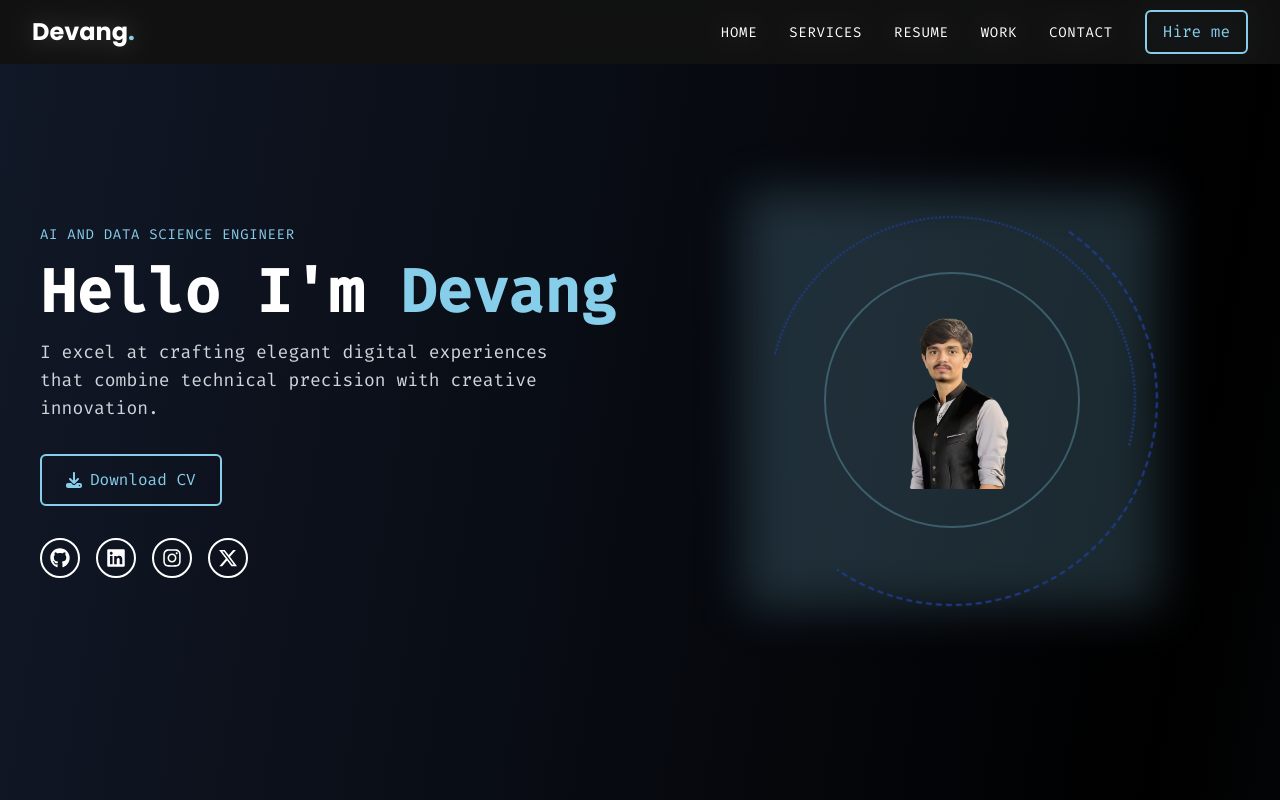
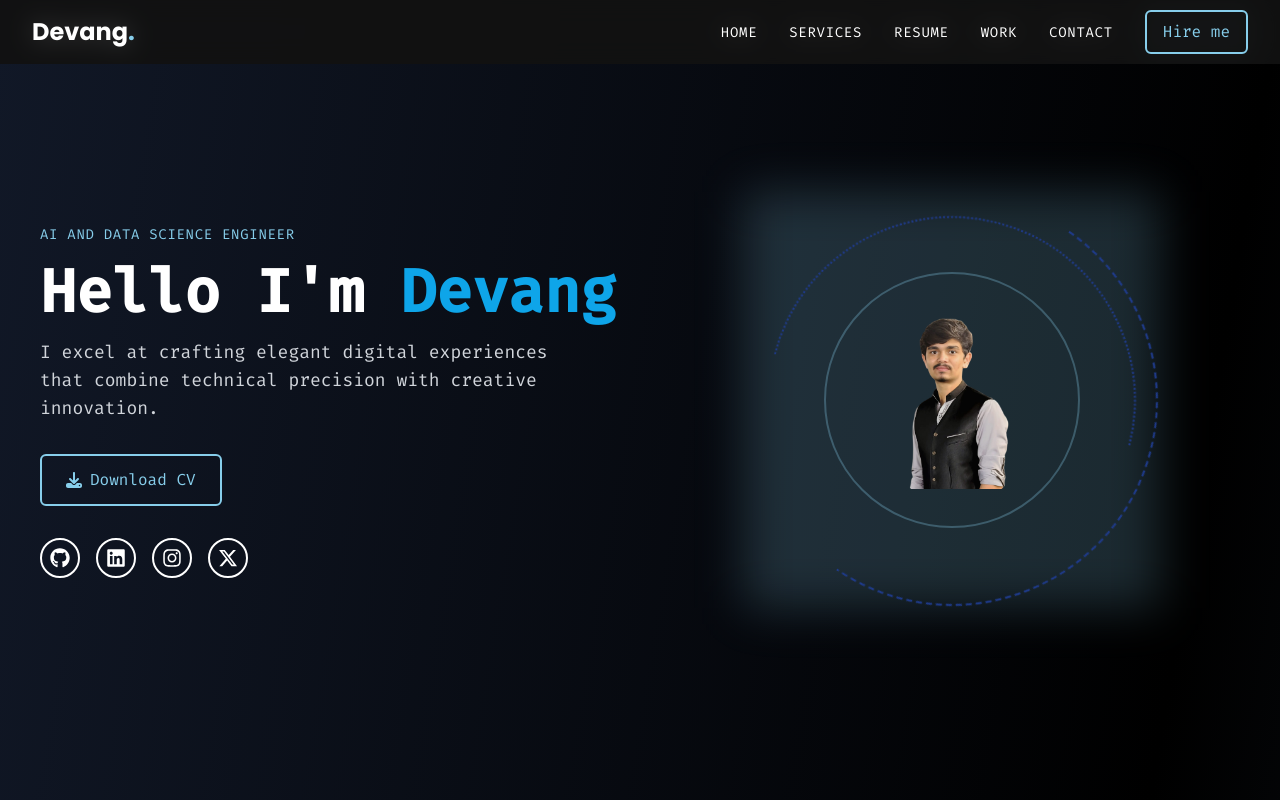
Before and after one commit to DEVang0876/Portfolio-Site, a React (Vite) app: page / in a window 1280 px wide. Shown: the top 800 px of the page. Built offline with nearby package versions, Linux system fonts and the light colour scheme.

Commit message:
Update Hero component: Change name color to sky blue for improved visibility

```diff
--- a/src/components/Hero.jsx
+++ b/src/components/Hero.jsx
@@ -64,7 +64,7 @@ const Hero = () => {
               </motion.span>
               <motion.h1 className="text-3xl md:text-6xl font-bold font-fira">
                 Hello I'm{' '}
-                <span className="text-[#87CEEB]">Devang</span>
+                <span className="text-sky-500">Devang</span>
               </motion.h1>
               <motion.p className="text-base md:text-lg text-gray-300 max-w-lg font-fira">
                 I excel at crafting elegant digital experiences that combine
```
